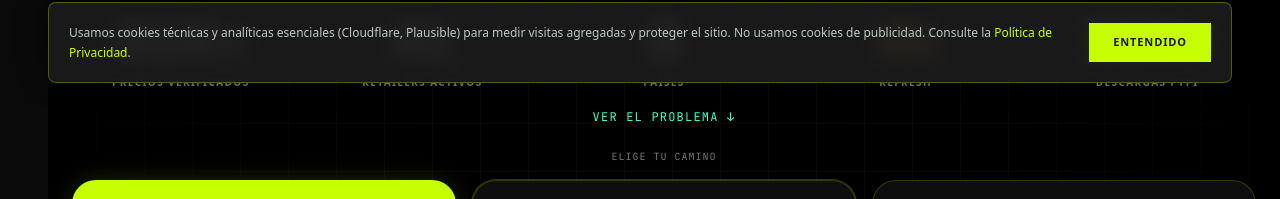
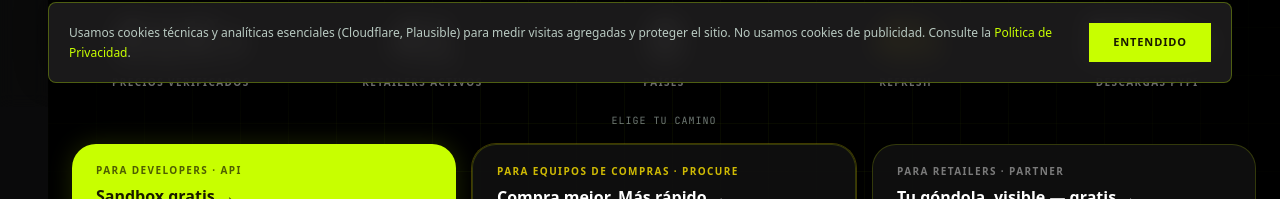
Before and after one commit to Treevu-ai/cli-market-world, a Next.js app in the folder landing/: page / in a window 1280 px wide. Shown: the part 693-892 px from the top of the page. Built offline with nearby package versions, Linux system fonts and the light colour scheme; no server answers.

Commit message:
rm-see-problem

```diff
--- a/landing/components/Hero.tsx
+++ b/landing/components/Hero.tsx
@@ -121,12 +121,6 @@ export default function Hero() {
           <HeroMetrics />
         </motion.div>
 
-        <a
-          href="#problem"
-          className="mt-5 inline-flex items-center gap-2 text-xs font-mono uppercase tracking-widest text-[var(--cm-data)] hover:brightness-110 transition-colors"
-        >
-          {isES ? "Ver el problema ↓" : "See the problem ↓"}
-        </a>
 
         <p className="mt-6 text-[10px] font-mono uppercase tracking-widest text-[var(--cm-on-surface-variant)]/60 hidden sm:block">
           {isES ? "Elige tu camino" : "Choose your path"}
```
